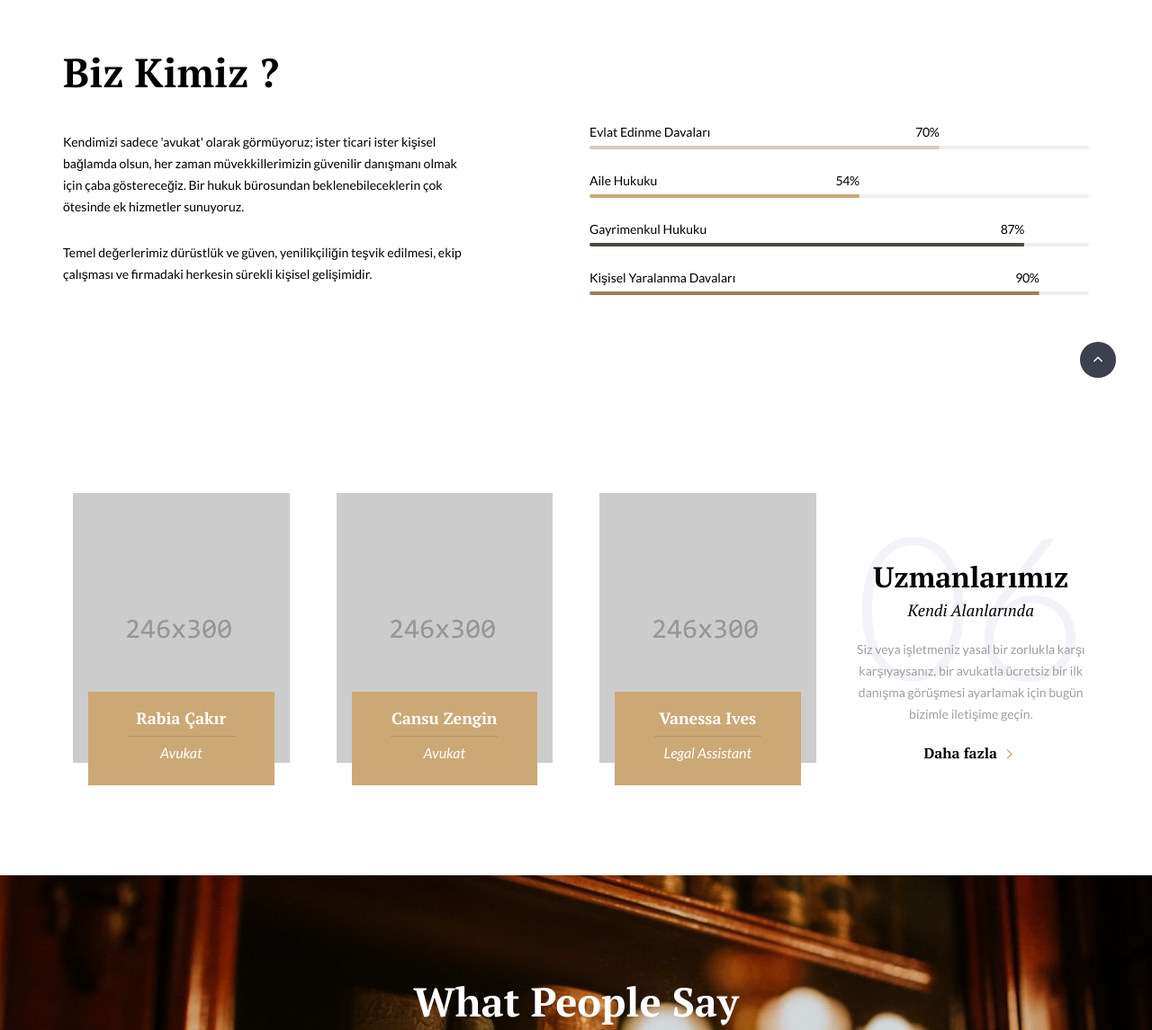
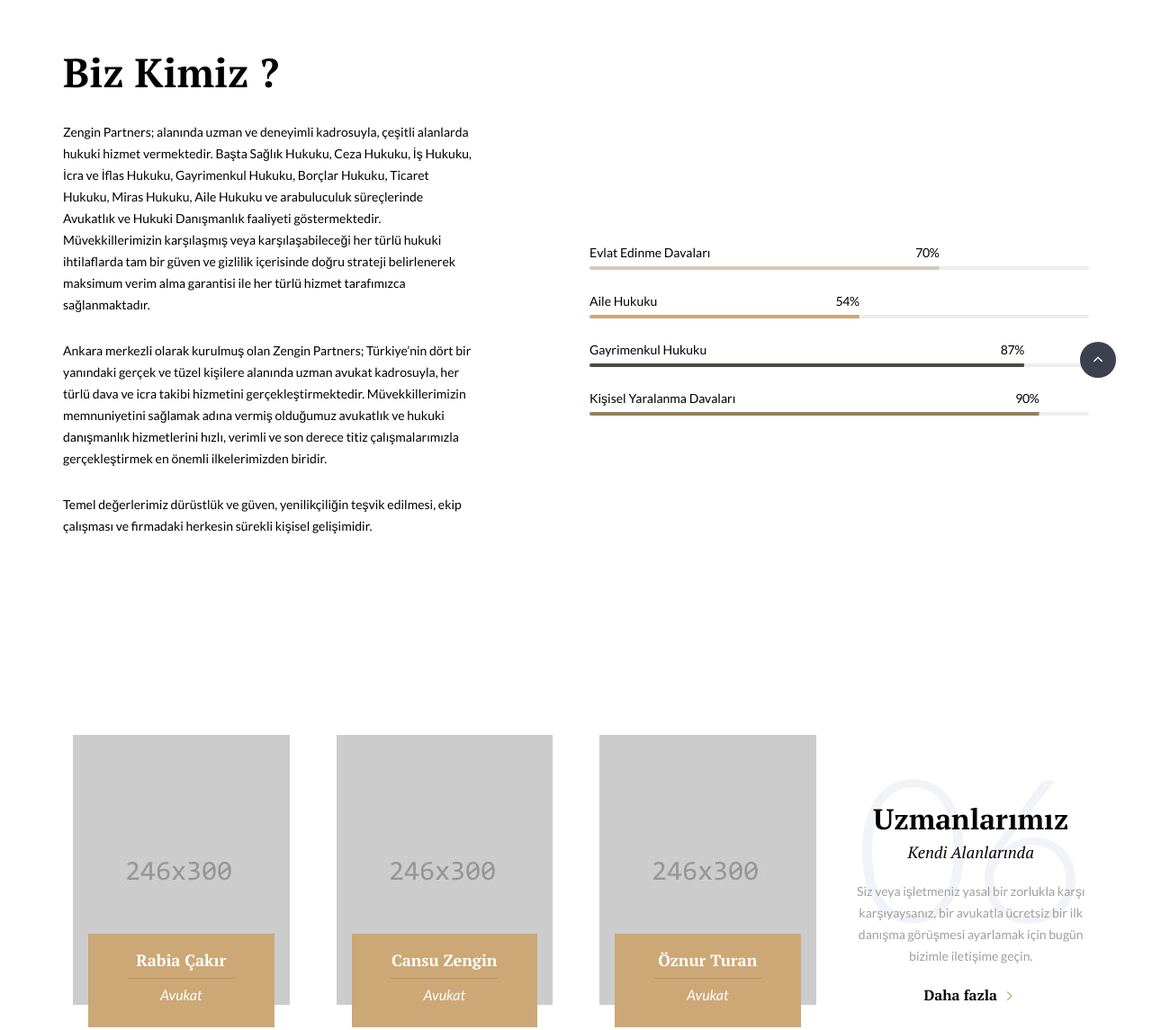
Before and after one commit to kaancakr/Lawyer-Website, a plain HTML site: page about-us.html in a window 1280 px wide. Shown: the part 440-1585 px from the top of the page at 90% size. Drawn offline with Linux system fonts and the light colour scheme.

Commit message:
some changes added

```diff
--- a/about-us.html
+++ b/about-us.html
@@ -97,7 +97,14 @@
           <div class="row row-40 justify-content-xl-between align-items-lg-center">
             <div class="col-md-6 col-xl-5 text-secondary">
               <div class="inset-md-right-15 inset-xl-right-0">
-                <p>Kendimizi sadece 'avukat' olarak görmüyoruz; ister ticari ister kişisel bağlamda olsun, her zaman müvekkillerimizin güvenilir danışmanı olmak için çaba göstereceğiz. Bir hukuk bürosundan beklenebileceklerin çok ötesinde ek hizmetler sunuyoruz.</p>
+                <p>
+                  Zengin Partners; alanında uzman ve deneyimli kadrosuyla, çeşitli alanlarda hukuki hizmet vermektedir. Başta Sağlık Hukuku, Ceza Hukuku, İş Hukuku, İcra ve İflas Hukuku, Gayrimenkul Hukuku, Borçlar Hukuku, Ticaret Hukuku, Miras Hukuku, Aile Hukuku ve arabuluculuk süreçlerinde Avukatlık ve Hukuki Danışmanlık faaliyeti göstermektedir.
+                  Müvekkillerimizin karşılaşmış veya karşılaşabileceği her türlü hukuki ihtilaflarda tam bir güven ve gizlilik içerisinde doğru strateji belirlenerek maksimum verim alma garantisi ile her türlü hizmet tarafımızca sağlanmaktadır.
+                </p>
+                <p>
+                  Ankara merkezli olarak kurulmuş olan Zengin Partners; Türkiye’nin dört bir yanındaki gerçek ve tüzel kişilere alanında uzman avukat kadrosuyla, her türlü dava ve icra takibi hizmetini gerçekleştirmektedir.
+                  Müvekkillerimizin memnuniyetini sağlamak adına vermiş olduğumuz avukatlık ve hukuki danışmanlık hizmetlerini hızlı, verimli ve son derece titiz çalışmalarımızla gerçekleştirmek en önemli ilkelerimizden biridir.
+                </p>
                 <p>
                   Temel değerlerimiz dürüstlük ve güven, yenilikçiliğin teşvik edilmesi, ekip çalışması ve firmadaki herkesin sürekli kişisel gelişimidir.
                 </p>
@@ -174,9 +181,9 @@
                     <div class="link-group"><span class="novi-icon icon icon-xxs icon-primary fa-envelope-o"></span><a class="link-white" href="mailto:#">info@demolink.org</a></div>
                   </div>
                   <div class="thumbnail-caption">
-                    <p class="text-header"><a href="#">Vanessa Ives</a></p>
+                    <p class="text-header"><a href="#">Öznur Turan</a></p>
                     <div class="divider divider-md bg-teak"></div>
-                    <p class="text-caption">Legal Assistant</p>
+                    <p class="text-caption">Avukat</p>
                   </div>
                 </div>
               </div>
```
Also changed, not shown: index.html (+4 -4 lines), 1 other file.
